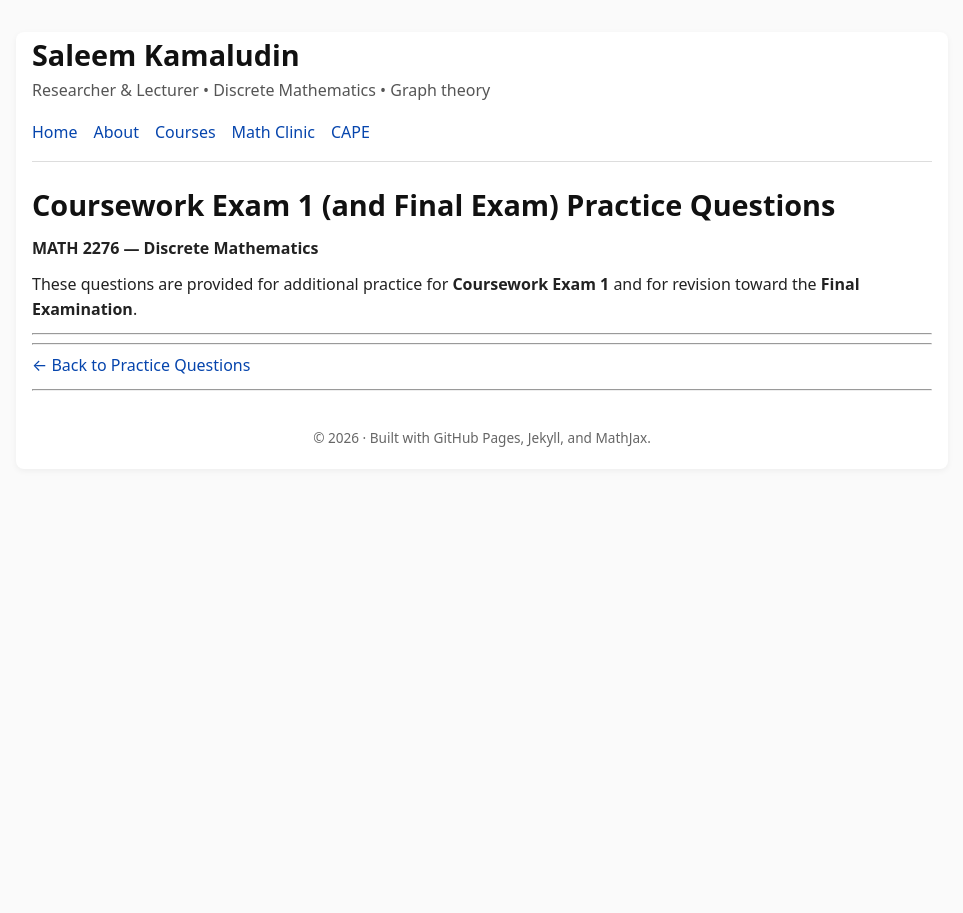
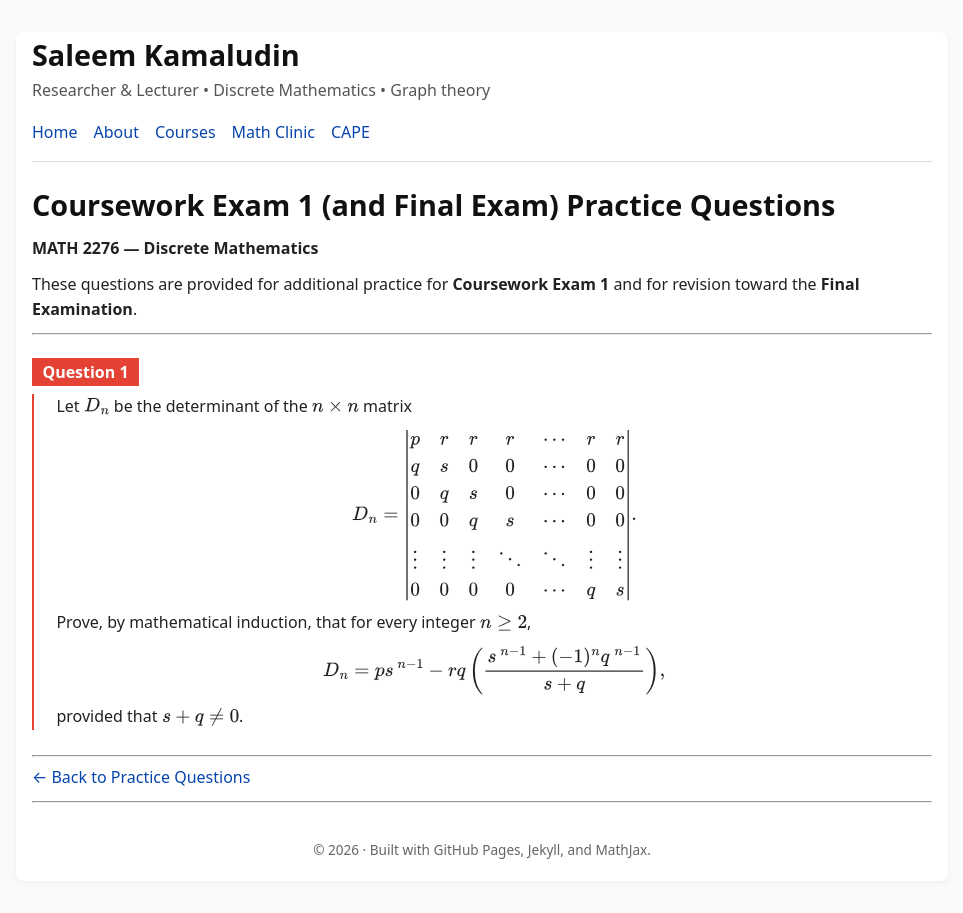
Before and after one commit to SaleemKamaludin/SaleemKamaludin.github.io, a Jekyll site: the page built from courses/math-2276/practice-questions/coursework-exam-1/index.md, in a window 1280 px wide. Shown: the whole page, without its empty margins (158-1121 px from the left). Built offline with Jekyll 4.4.1, drawn with Linux system fonts in a browser that asks for light colours.

Commit message:
Add Question 1 to MATH 2276 practice page

```diff
--- a/courses/math-2276/practice-questions/coursework-exam-1/index.md
+++ b/courses/math-2276/practice-questions/coursework-exam-1/index.md
@@ -16,6 +16,61 @@ These questions are provided for additional practice for **Coursework Exam 1** a
 
 <!-- Practice questions will be added here. -->
 
+<div id="cw1-question-1" class="math-env exercise">
+
+  <div class="math-env-heading">
+    <span class="math-env-tag">Question 1</span>
+  </div>
+
+  <div class="math-env-body">
+
+    <p>
+      Let \(D_n\) be the determinant of the \(n\times n\) matrix
+    </p>
+
+    <div class="display-math">
+
+    \[
+    D_n=
+    \begin{vmatrix}
+    p & r & r & r & \cdots & r & r\\
+    q & s & 0 & 0 & \cdots & 0 & 0\\
+    0 & q & s & 0 & \cdots & 0 & 0\\
+    0 & 0 & q & s & \cdots & 0 & 0\\
+    \vdots & \vdots & \vdots & \ddots & \ddots & \vdots & \vdots\\
+    0 & 0 & 0 & 0 & \cdots & q & s
+    \end{vmatrix}.
+    \]
+
+    </div>
+
+    <p>
+      Prove, by mathematical induction, that for every integer
+      \(n\geq 2\),
+    </p>
+
+    <div class="display-math">
+
+    \[
+    D_n
+    =
+    ps^{\,n-1}
+    -
+    rq\left(
+    \frac{s^{\,n-1}+(-1)^n q^{\,n-1}}{s+q}
+    \right),
+    \]
+
+    </div>
+
+    <p>
+      provided that \(s+q\neq 0\).
+    </p>
+
+  </div>
+
+</div>
+
 ---
 
 [← Back to Practice Questions]({{ '/courses/math-2276/practice-questions/' | relative_url }})
```
